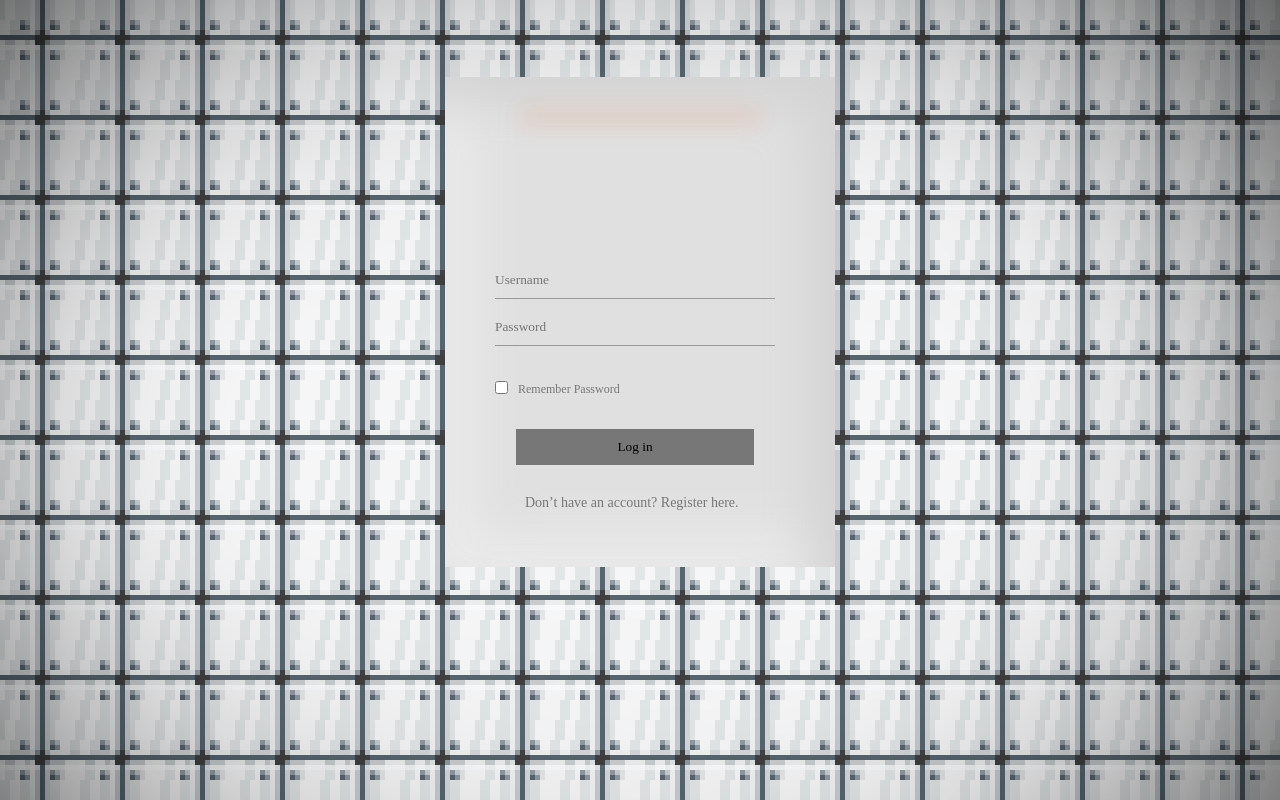
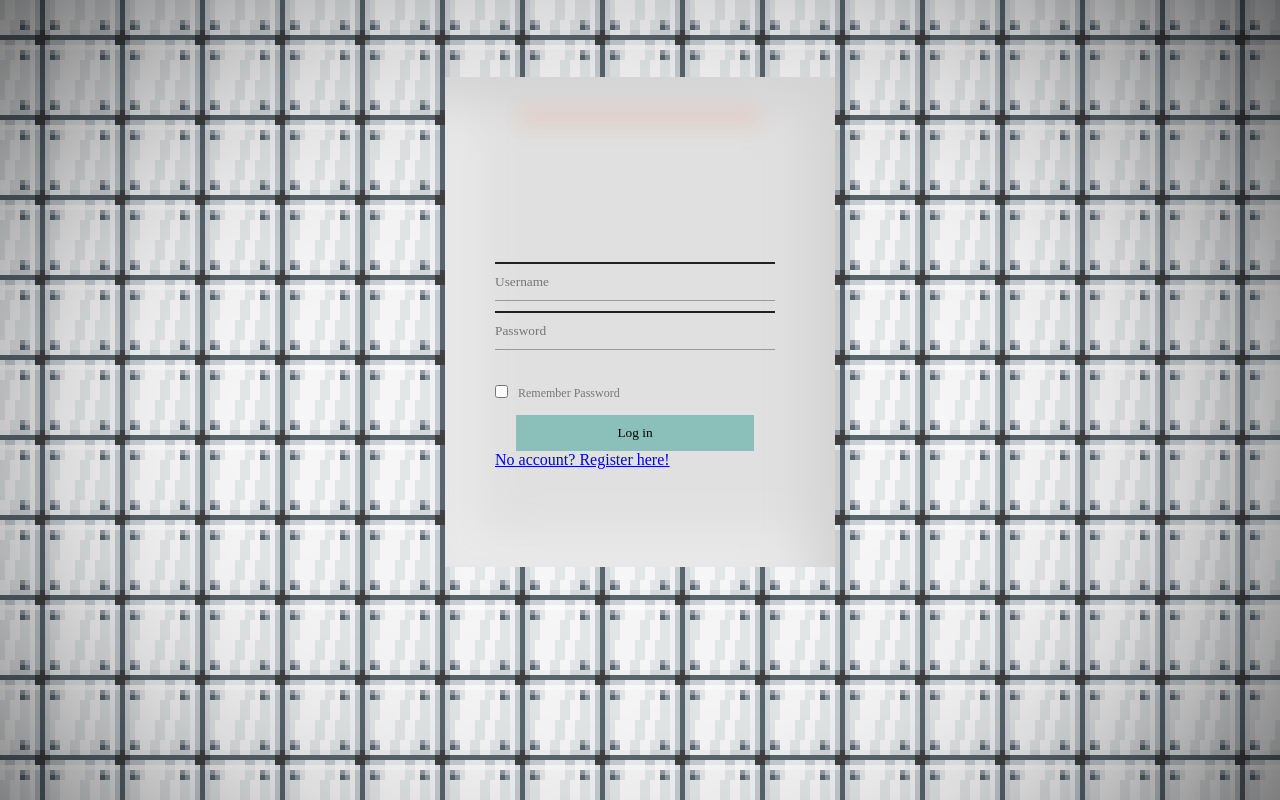
Before and after one commit to AlecsCod/Webxel, a PHP site: page /proeict/login.html in a window 1280 px wide. Run offline with PHP 8.4, Linux system fonts and the light colour scheme.

Commit message:
Revert "a"
This reverts commit 7827e0792da47e99035e53a78ec51d98538a7494.

```diff
--- a/proeict/login.html
+++ b/proeict/login.html
@@ -20,7 +20,7 @@
                     <input type="text" class="input-field" placeholder="Password" required>
                     <input type="checkbox" class="check-box"><span>Remember Password</span>
                     <button type="submit" class="submit-btn">Log in</button>
-                    <p><a href="registration.html"  class="registration-btn">Don’t have an account? Register here.</a></p>
+                    <a href="registration.php" class="registration-btn">No account? Register here!</a>
                 </form>
 
             </div>
--- a/proeict/style.css
+++ b/proeict/style.css
@@ -77,7 +77,6 @@
     border-left: 0;
     border-right: 0;
     border-bottom: 1px solid #999;
-    border-top: 1px;
     outline: none;
     background: transparent;
 
@@ -89,14 +88,14 @@
     cursor: pointer;
     display: block;
     margin: auto;
-    background: #777;
+    background: #8BC0BA;
     border: 0;
     outline: none;
 
 }
 
 .check-box {
-    margin: 30px 10px 35px 0;
+    margin: 30px 10px 17px 0;
 }
 
 span {
@@ -114,9 +113,5 @@ span {
 }
 
 .registration-btn{
-    color:#777;
-    font-size:14px;
-    padding: 30px ;
-    position:absolute;
-    text-decoration: none;
+
 }
```
Also changed, not shown: proeict/registration.html (deleted, +0 -9 lines).
